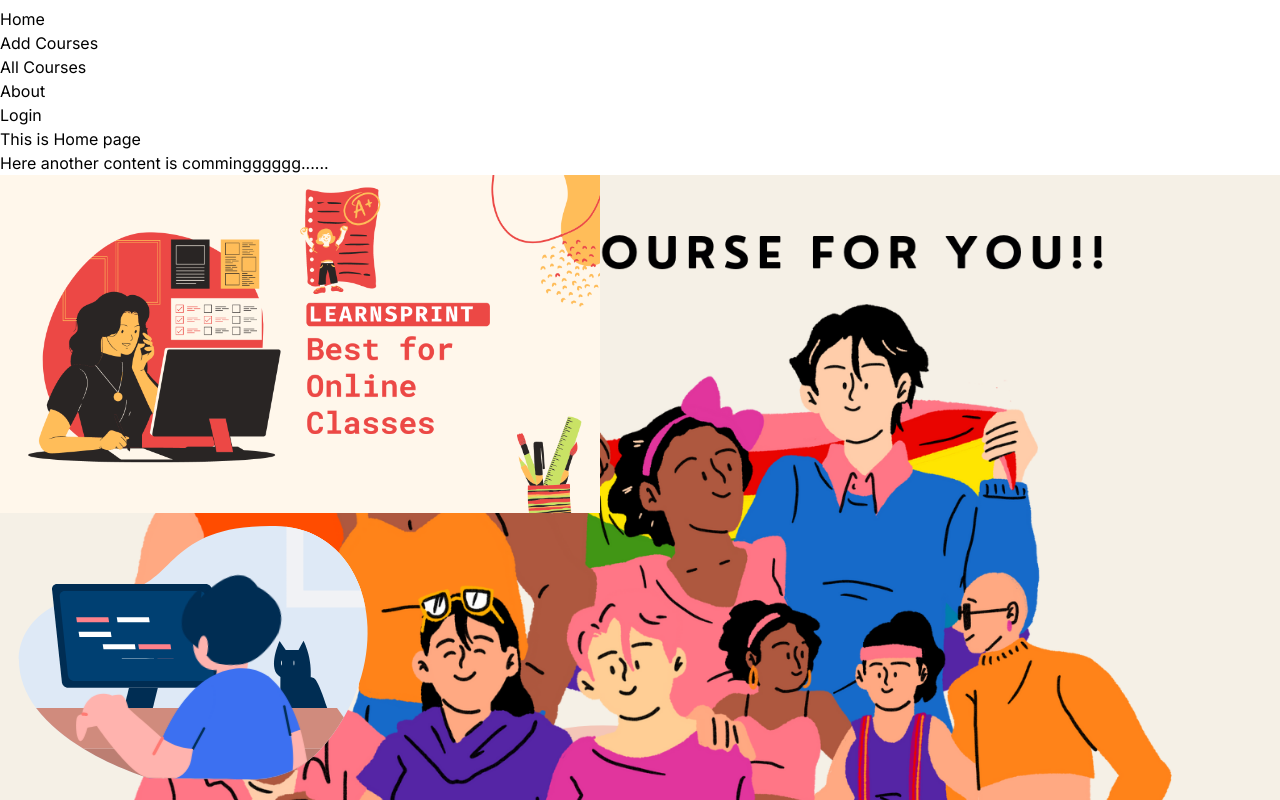
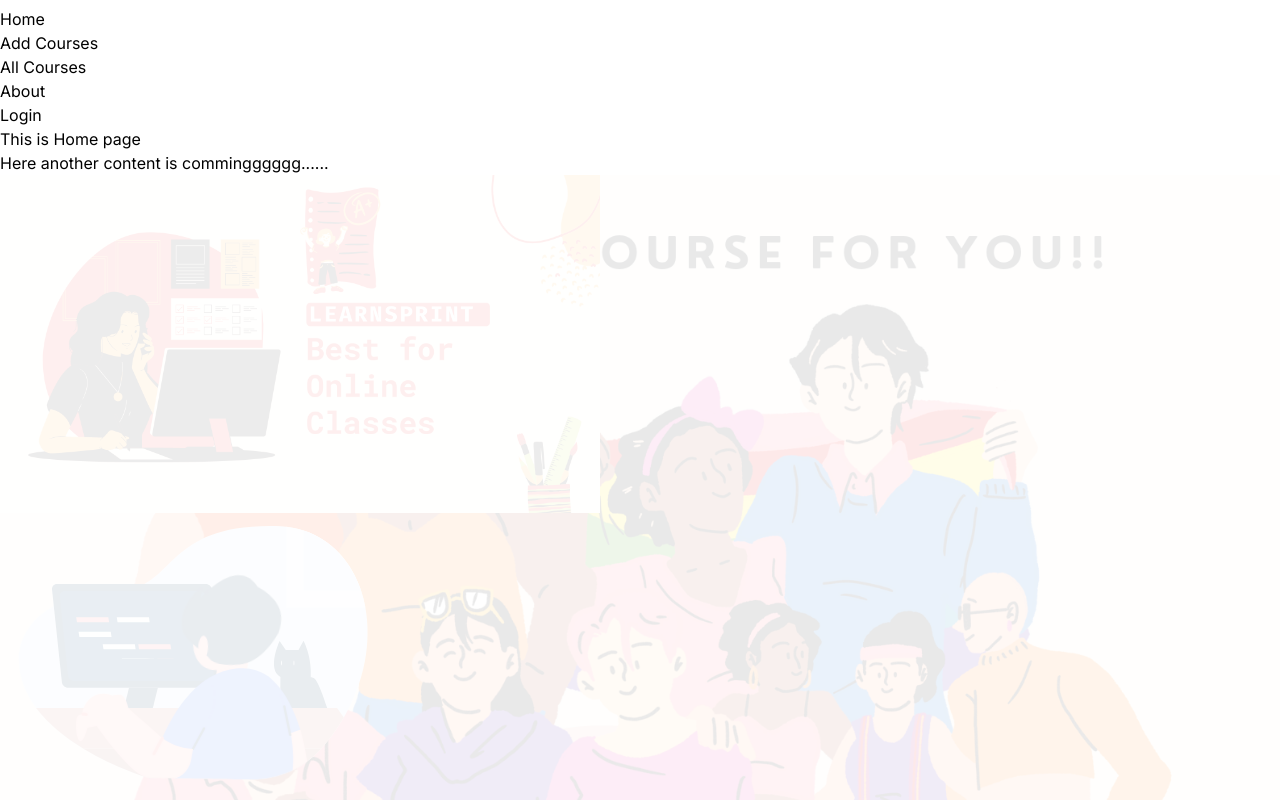
Before and after one commit to EmonHossen10/learn-sprint, a Next.js app: page / in a window 1280 px wide. Shown: the part 1471-2271 px from the top of the page. Built offline with nearby package versions, Linux system fonts and the light colour scheme.

Commit message:
added updates

```diff
--- a/src/components/ui/Banner/nextBanner.css
+++ b/src/components/ui/Banner/nextBanner.css
@@ -3,4 +3,5 @@
     background-repeat: no-repeat;
     background-position: center;
     background-size: cover;
+    opacity: 0.09;
 }
```
